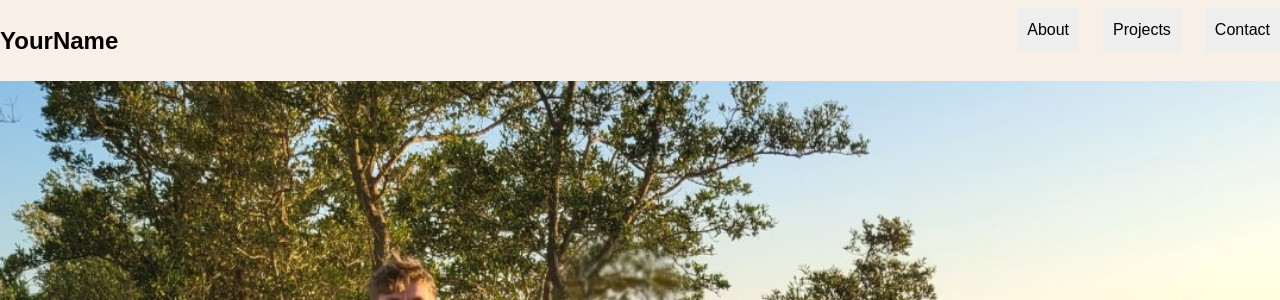
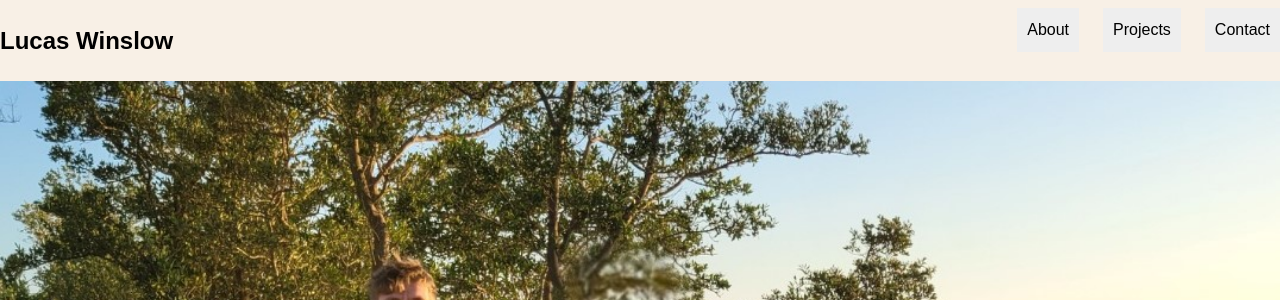
Before and after one commit to LucasWinslow/Bootstrap-Portfolio, a PHP site: page /index.html in a window 1280 px wide. Shown: the top 300 px of the page. Run offline with PHP 8.4, Linux system fonts and the light colour scheme.

Commit message:
color testing contact

```diff
--- a/index.css
+++ b/index.css
@@ -190,7 +190,9 @@ button {
     margin: 0 auto;
     max-width: 550px;
     width: 100%;
-    background: white;
+    background: rgb(28, 173, 72);
+    border-color: red;
+
   }
 
   .formbold-input-flex {
--- a/index.html
+++ b/index.html
@@ -4,8 +4,8 @@
   <meta charset="UTF-8" />
   <meta name="viewport" content="width=device-width, initial-scale=1.0" />
   <meta http-equiv="X-UA-Compatible" content="IE=edge" />
-  <title>Your Page Title</title>
-  <link rel="stylesheet" href="index.css" />
+  <title>LW</title>
+  <link rel="stylesheet" href="index.css">
   <link rel="stylesheet" href="index.php">
   <link href="https://cdn.jsdelivr.net/npm/bootstrap@5.3.6/dist/css/bootstrap.min.css" rel="stylesheet" integrity="sha384-4Q6Gf2aSP4eDXB8Miphtr37CMZZQ5oXLH2yaXMJ2w8e2ZtHTl7GptT4jmndRuHDT" crossorigin="anonymous">
 </head>
@@ -13,7 +13,7 @@
 
     <header>
         <nav class="navbar">
-          <div class="logo">YourName</div>
+          <div class="logo">Lucas Winslow</div>
           <ul class="nav-links">
             <li><a href="#about">About</a></li>
             <li><a href="#projects">Projects</a></li>
```
